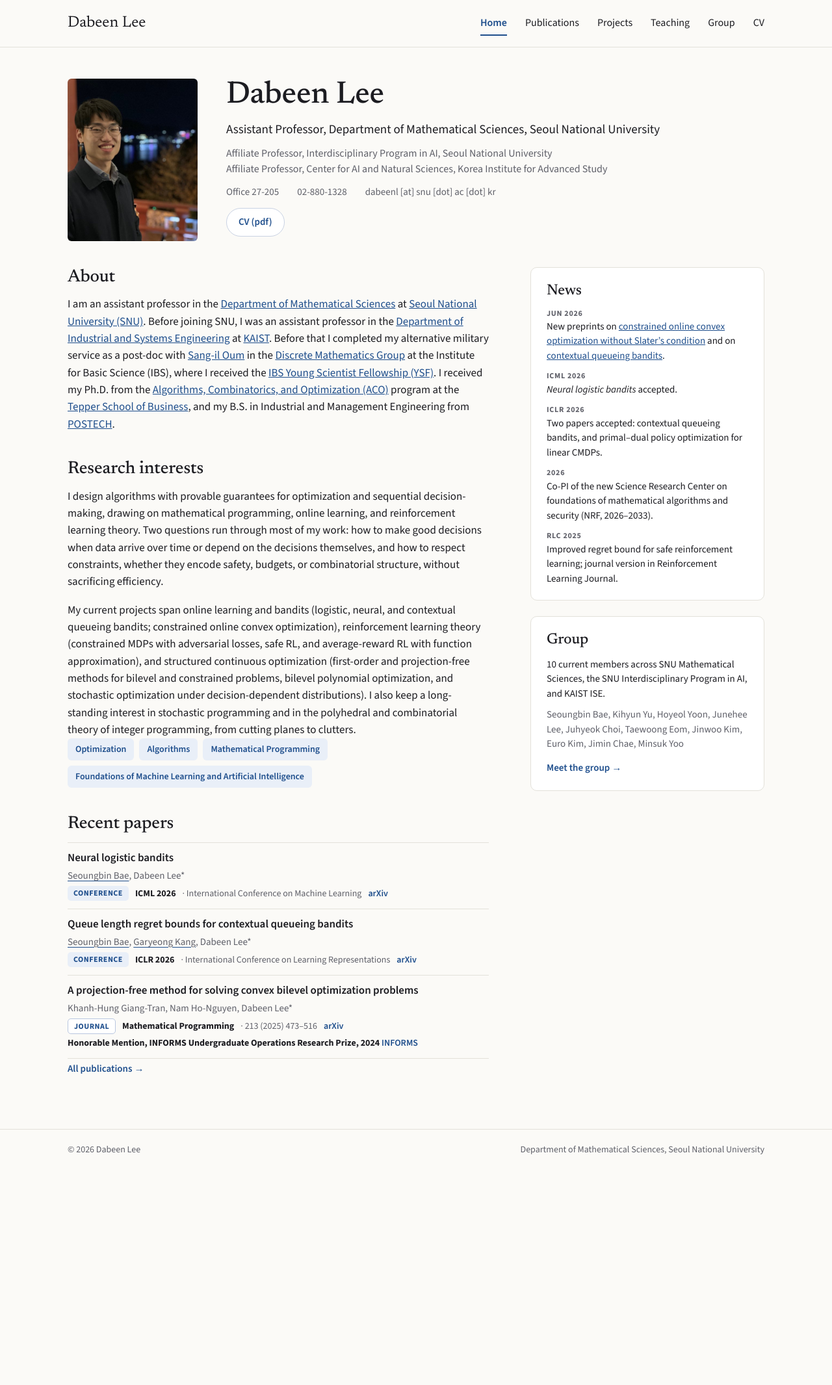
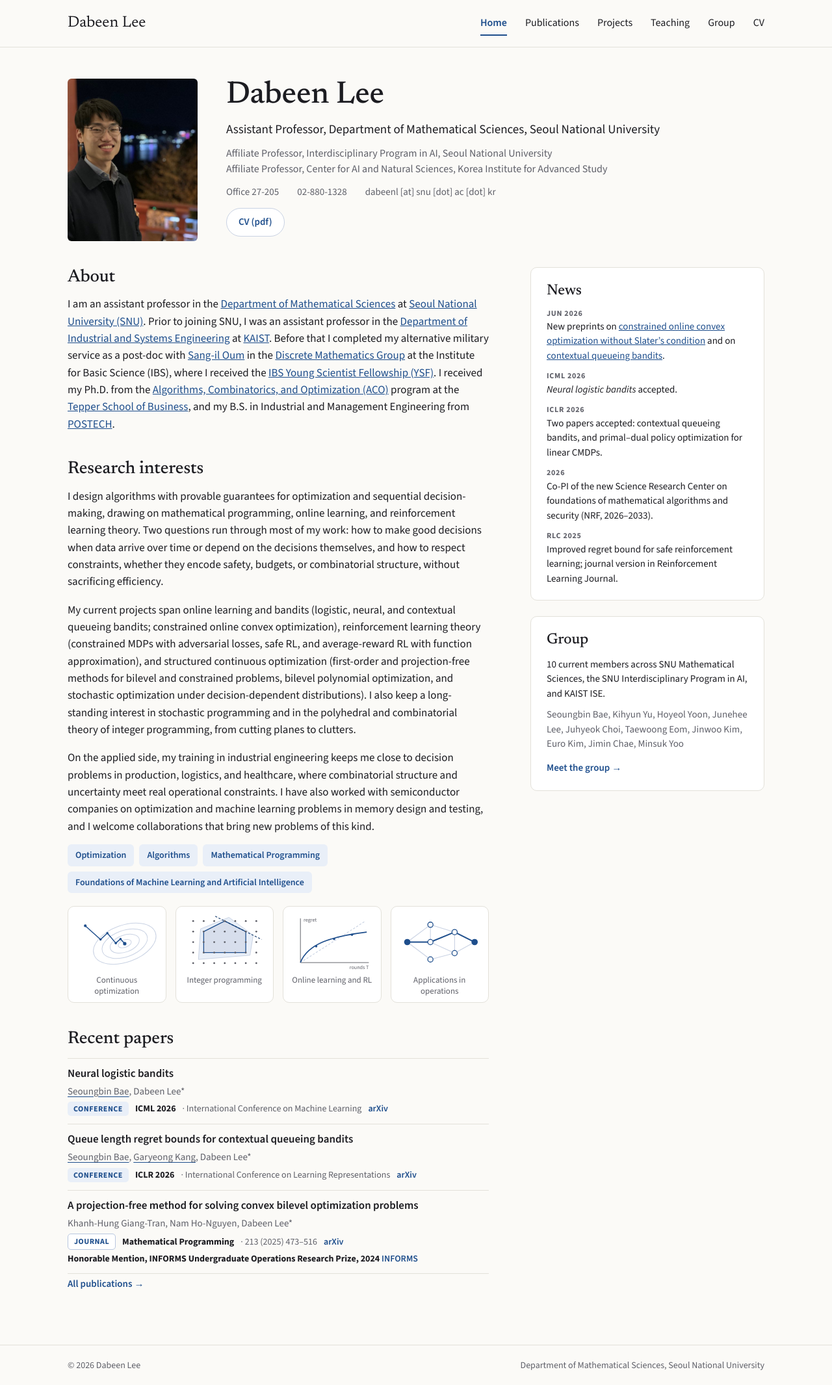
Before and after one commit to dabeenl/dabeenl.github.io, a Jekyll site: the page built from index.md, in a window 1280 px wide. Shown: the whole page at 65% size. Built offline with Jekyll 4.4.1, drawn with Linux system fonts in a browser that asks for light colours; before the commit the page ends 1800 px from its top, so only the background shows below that.

Commit message:
Research interests: applications paragraph and four theme illustrations; About uses 'Prior to joining SNU'
Co-Authored-By: Claude Fable 5.1 <noreply@anthropic.com>

```diff
--- /dev/null
+++ b/_includes/research-figures.html
@@ -0,0 +1,45 @@
+<div class="figs" aria-label="Research themes">
+  <figure class="fig">
+    <svg viewBox="0 0 160 110" role="img" aria-label="Contour lines of a function with a descent path converging to the minimizer">
+      <g fill="none" stroke="var(--accent-line)" stroke-width="1.2" transform="rotate(-20 95 58)">
+        <ellipse cx="95" cy="58" rx="62" ry="35"/><ellipse cx="95" cy="58" rx="45" ry="25"/><ellipse cx="95" cy="58" rx="29" ry="16"/><ellipse cx="95" cy="58" rx="13" ry="7"/>
+      </g>
+      <polyline fill="none" stroke="var(--accent)" stroke-width="1.8" stroke-linejoin="round" points="20,24 49,50 62,38 78,57 87,49 95,58"/>
+      <g fill="var(--accent)"><circle cx="20" cy="24" r="2.6"/><circle cx="49" cy="50" r="2.2"/><circle cx="62" cy="38" r="2.2"/><circle cx="78" cy="57" r="2.2"/><circle cx="87" cy="49" r="2.2"/><circle cx="95" cy="58" r="3.2"/></g>
+    </svg>
+    <figcaption>Continuous optimization</figcaption>
+  </figure>
+  <figure class="fig">
+    <svg viewBox="0 0 160 110" role="img" aria-label="A polytope, the convex hull of its integer points, and a cutting plane">
+      <polygon points="30,88 128,80 134,42 88,8 34,30" fill="var(--accent-tint)" stroke="var(--accent-line)" stroke-width="1.2"/>
+      <polygon points="40,75 120,75 120,35 80,15 40,35" fill="var(--accent-line)" fill-opacity="0.55" stroke="var(--accent)" stroke-width="1.6" stroke-linejoin="round"/>
+      <line x1="62" y1="6" x2="150" y2="50" stroke="var(--accent-dark)" stroke-width="1.4" stroke-dasharray="4 3"/>
+      <g fill="var(--muted)">
+        {% for j in (0..4) %}{% for i in (0..6) %}<circle cx="{{ i | times: 20 | plus: 20 }}" cy="{{ j | times: 20 | plus: 15 }}" r="1.7"/>{% endfor %}{% endfor %}
+      </g>
+    </svg>
+    <figcaption>Integer programming</figcaption>
+  </figure>
+  <figure class="fig">
+    <svg viewBox="0 0 160 110" role="img" aria-label="A sublinear regret curve lying below a linear one">
+      <polyline fill="none" stroke="var(--muted)" stroke-width="1.2" points="20,10 20,94 150,94"/>
+      <line x1="20" y1="94" x2="142" y2="16" stroke="var(--accent-line)" stroke-width="1.4" stroke-dasharray="4 3"/>
+      <path d="M20 94 C 34 58, 80 44, 146 36" fill="none" stroke="var(--accent)" stroke-width="2"/>
+      <g fill="var(--accent)"><circle cx="50" cy="63" r="2.2"/><circle cx="84" cy="49" r="2.2"/><circle cx="118" cy="41" r="2.2"/></g>
+      <text x="150" y="106" text-anchor="end" font-size="10" fill="var(--muted)">rounds T</text>
+      <text x="26" y="16" font-size="10" fill="var(--muted)">regret</text>
+    </svg>
+    <figcaption>Online learning and RL</figcaption>
+  </figure>
+  <figure class="fig">
+    <svg viewBox="0 0 160 110" role="img" aria-label="A flow network with one highlighted route from source to sink">
+      <g stroke="var(--accent-line)" stroke-width="1.3" fill="none">
+        <line x1="18" y1="55" x2="62" y2="22"/><line x1="18" y1="55" x2="62" y2="88"/><line x1="62" y1="22" x2="108" y2="36"/><line x1="62" y1="55" x2="108" y2="76"/><line x1="62" y1="88" x2="108" y2="76"/><line x1="62" y1="22" x2="62" y2="55"/><line x1="108" y1="76" x2="146" y2="55"/><line x1="108" y1="36" x2="108" y2="76"/>
+      </g>
+      <polyline fill="none" stroke="var(--accent)" stroke-width="2.4" stroke-linejoin="round" points="18,55 62,55 108,36 146,55"/>
+      <g fill="var(--surface)" stroke="var(--accent)" stroke-width="1.6"><circle cx="62" cy="22" r="5"/><circle cx="62" cy="55" r="5"/><circle cx="62" cy="88" r="5"/><circle cx="108" cy="36" r="5"/><circle cx="108" cy="76" r="5"/></g>
+      <g fill="var(--accent)"><circle cx="18" cy="55" r="6"/><circle cx="146" cy="55" r="6"/></g>
+    </svg>
+    <figcaption>Applications in operations</figcaption>
+  </figure>
+</div>
--- a/_layouts/home.html
+++ b/_layouts/home.html
@@ -29,6 +29,7 @@ layout: default
     {% if p.interests %}
     <div class="chips">{% for t in p.interests %}<span class="chip">{{ t | escape }}</span>{% endfor %}</div>
     {% endif %}
+    {% include research-figures.html %}
 
     <section class="section">
       <h2>Recent papers</h2>
--- a/assets/css/style.css
+++ b/assets/css/style.css
@@ -124,7 +124,12 @@ p { margin: 0 0 1em; }
 .col-main h2 { margin: 40px 0 12px; }
 .col-main h2:first-child, .col-main .section h2 { margin-top: 0; }
 .col-main p:last-of-type { margin-bottom: 0; }
-.chips { display: flex; flex-wrap: wrap; gap: 8px; margin-top: 0; }
+.figs { display: grid; grid-template-columns: repeat(4, minmax(0, 1fr)); gap: 14px; margin: 20px 0 0; }
+.fig { margin: 0; padding: 10px 10px 8px; background: var(--surface); border: 1px solid var(--rule); border-radius: 10px; }
+.fig svg { display: block; width: 100%; height: auto; }
+.fig figcaption { margin-top: 6px; font-size: 13px; line-height: 1.3; color: var(--muted); text-align: center; }
+@media (max-width: 720px) { .figs { grid-template-columns: repeat(2, minmax(0, 1fr)); } }
+.chips { display: flex; flex-wrap: wrap; gap: 8px; margin-top: 14px; }
 .chip {
   padding: 6px 12px;
   border-radius: 6px;
--- a/index.md
+++ b/index.md
@@ -5,10 +5,12 @@ description: "Dabeen Lee is an assistant professor in the Department of Mathemat
 ---
 ## About
 
-I am an assistant professor in the [Department of Mathematical Sciences](https://www.math.snu.ac.kr) at [Seoul National University (SNU)](https://en.snu.ac.kr). Before joining SNU, I was an assistant professor in the [Department of Industrial and Systems Engineering](https://ie.kaist.ac.kr) at [KAIST](https://www.kaist.ac.kr/en/). Before that I completed my alternative military service as a post-doc with [Sang-il Oum](https://dimag.ibs.re.kr/home/sangil/) in the [Discrete Mathematics Group](https://dimag.ibs.re.kr/) at the Institute for Basic Science (IBS), where I received the [IBS Young Scientist Fellowship (YSF)](https://www.ibs.re.kr/ysf/). I received my Ph.D. from the [Algorithms, Combinatorics, and Optimization (ACO)](http://aco.math.cmu.edu/) program at the [Tepper School of Business](https://www.cmu.edu/tepper/), and my B.S. in Industrial and Management Engineering from [POSTECH](https://www.postech.ac.kr/eng/).
+I am an assistant professor in the [Department of Mathematical Sciences](https://www.math.snu.ac.kr) at [Seoul National University (SNU)](https://en.snu.ac.kr). Prior to joining SNU, I was an assistant professor in the [Department of Industrial and Systems Engineering](https://ie.kaist.ac.kr) at [KAIST](https://www.kaist.ac.kr/en/). Before that I completed my alternative military service as a post-doc with [Sang-il Oum](https://dimag.ibs.re.kr/home/sangil/) in the [Discrete Mathematics Group](https://dimag.ibs.re.kr/) at the Institute for Basic Science (IBS), where I received the [IBS Young Scientist Fellowship (YSF)](https://www.ibs.re.kr/ysf/). I received my Ph.D. from the [Algorithms, Combinatorics, and Optimization (ACO)](http://aco.math.cmu.edu/) program at the [Tepper School of Business](https://www.cmu.edu/tepper/), and my B.S. in Industrial and Management Engineering from [POSTECH](https://www.postech.ac.kr/eng/).
 
 ## Research interests
 
 I design algorithms with provable guarantees for optimization and sequential decision-making, drawing on mathematical programming, online learning, and reinforcement learning theory. Two questions run through most of my work: how to make good decisions when data arrive over time or depend on the decisions themselves, and how to respect constraints, whether they encode safety, budgets, or combinatorial structure, without sacrificing efficiency.
 
 My current projects span online learning and bandits (logistic, neural, and contextual queueing bandits; constrained online convex optimization), reinforcement learning theory (constrained MDPs with adversarial losses, safe RL, and average-reward RL with function approximation), and structured continuous optimization (first-order and projection-free methods for bilevel and constrained problems, bilevel polynomial optimization, and stochastic optimization under decision-dependent distributions). I also keep a long-standing interest in stochastic programming and in the polyhedral and combinatorial theory of integer programming, from cutting planes to clutters.
+
+On the applied side, my training in industrial engineering keeps me close to decision problems in production, logistics, and healthcare, where combinatorial structure and uncertainty meet real operational constraints. I have also worked with semiconductor companies on optimization and machine learning problems in memory design and testing, and I welcome collaborations that bring new problems of this kind.
```
